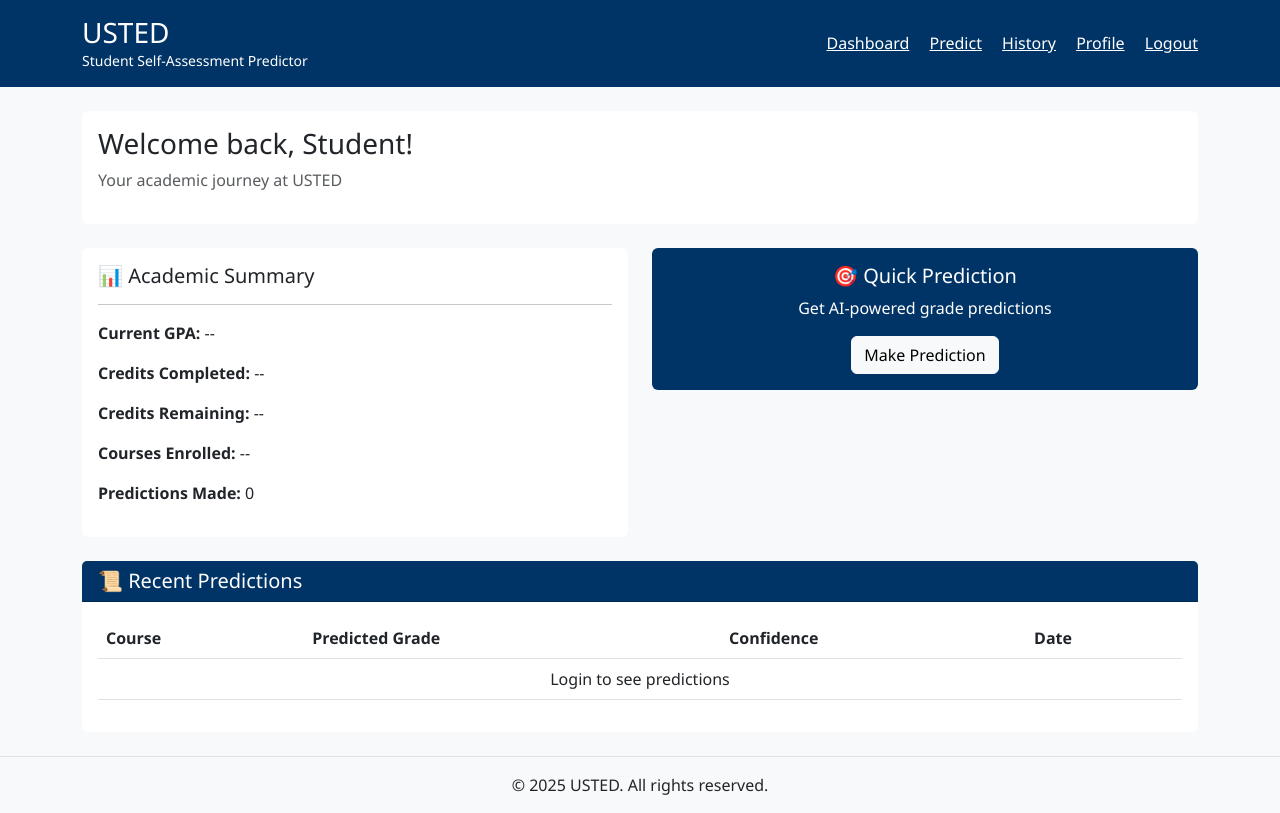
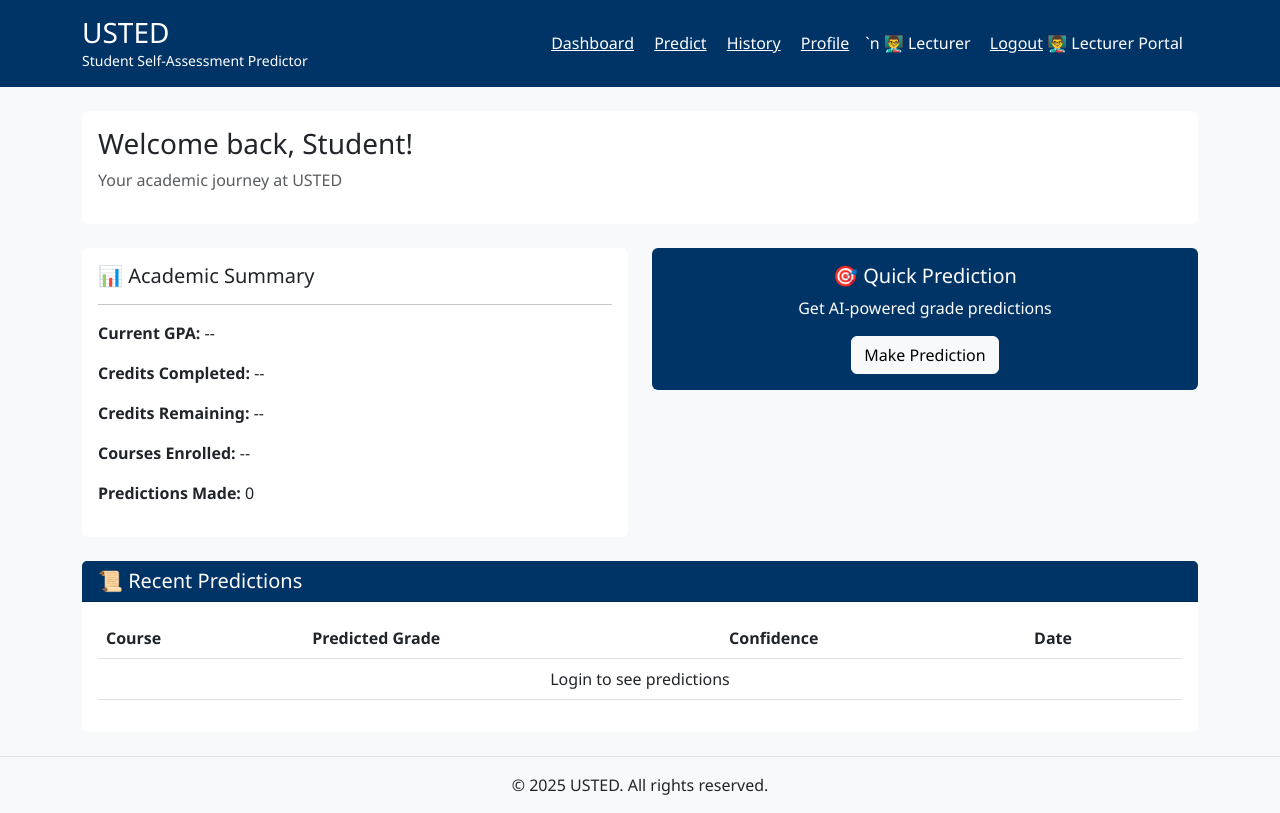
Before and after one commit to Kumah-Caleb/Research-Project-V.1, a plain HTML site: page docs/student_dashboard.html in a window 1280 px wide. Drawn offline with nearby package versions, Linux system fonts and the light colour scheme.

Commit message:
Add lecturer portal link to student dashboard

```diff
--- a/docs/student_dashboard.html
+++ b/docs/student_dashboard.html
@@ -19,9 +19,10 @@
                     <a href="student_dashboard.html" class="text-white me-3">Dashboard</a>
                     <a href="predictor-three-format.html" class="text-white me-3">Predict</a>
                     <a href="history.html" class="text-white me-3">History</a>
-                    <a href="profile.html" class="text-white me-3">Profile</a>
+                    <a href="profile.html" class="text-white me-3">Profile</a>`n                    <a href="https://kumah-caleb.github.io/USTED-Lecturer-Dashboard/" target="_blank" style="color: white; margin-right: 15px; text-decoration: none;">👨‍🏫 Lecturer</a>
                     <a href="#" id="logoutBtn" class="text-white">Logout</a>
-                </nav>
+                <a href="https://kumah-caleb.github.io/USTED-Lecturer-Dashboard/" target="_blank" style="color: white; margin-right: 15px; text-decoration: none;">👨‍🏫 Lecturer Portal</a>
+    </nav>
             </div>
         </div>
     </header>
```
